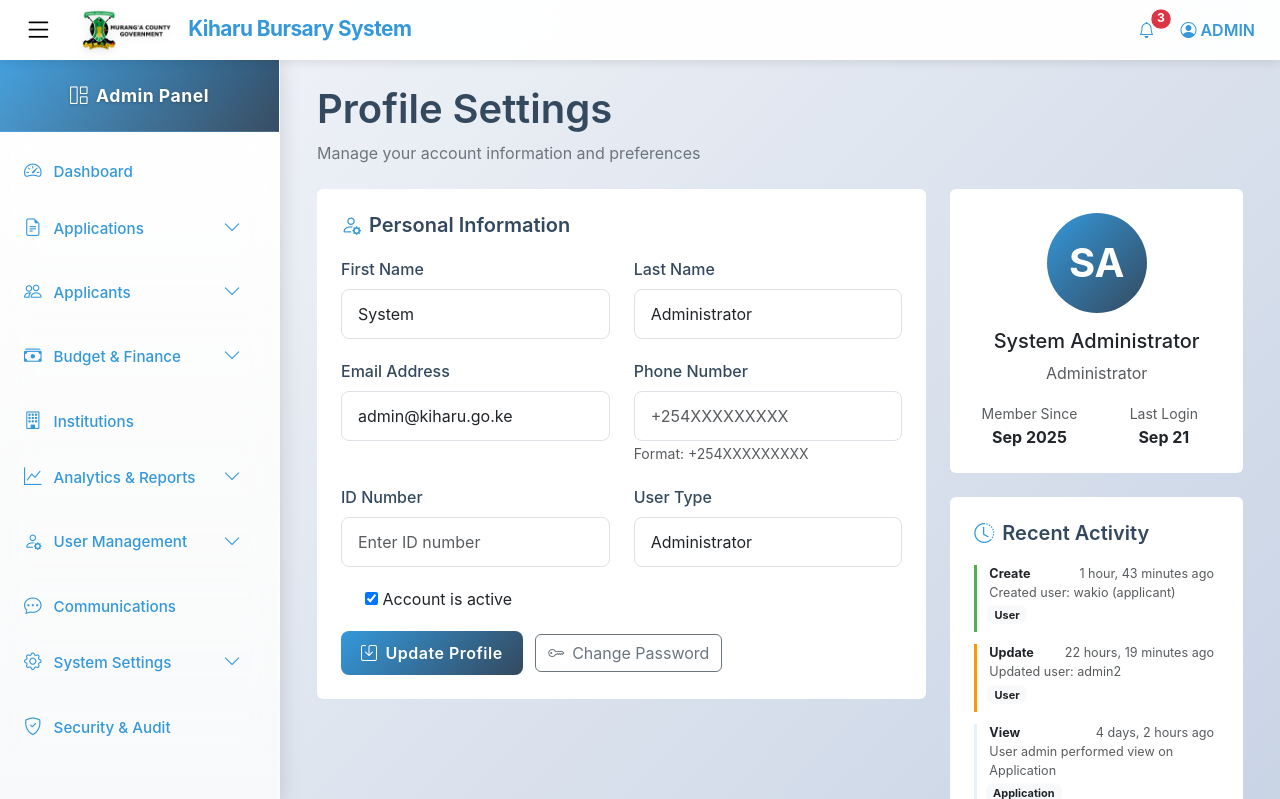
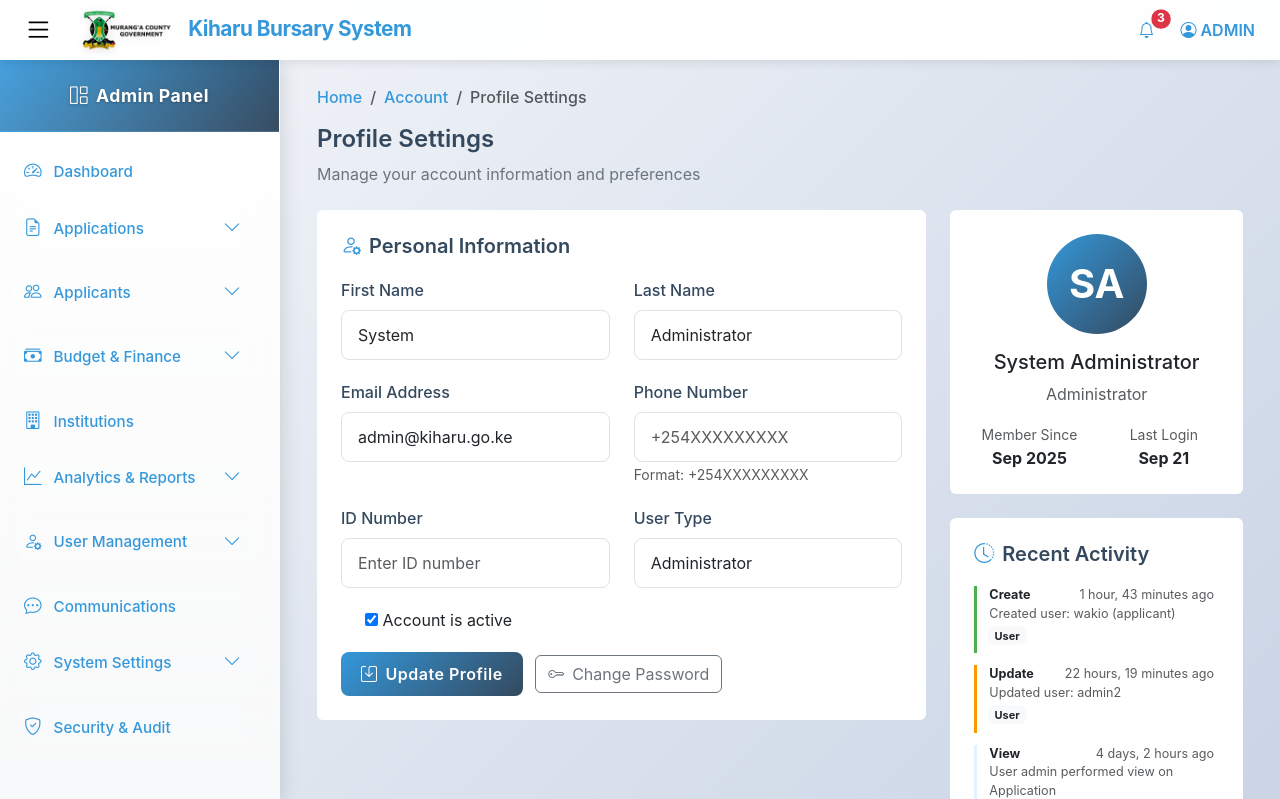
Before and after one commit to steve-ongera/kiharu-bursary-system, a Django app: page /admin-profile/ in a window 1280 px wide. Shown: the top 799 px of the page. Run offline with Django 5.2, Linux system fonts and the light colour scheme; a user stored in the database is signed in; data comes from the database, SQL or seed files in the repository.

Commit message:
made updates

```diff
--- a/templates/admin/profile_settings.html
+++ b/templates/admin/profile_settings.html
@@ -148,12 +148,29 @@
 <div class="container-fluid">
     <div class="row">
         <div class="col-12">
+            <!-- Breadcrumbs -->
+            <nav aria-label="breadcrumb">
+            <ol class="breadcrumb mb-3">
+                <li class="breadcrumb-item">
+                <a href="{% url 'admin_dashboard' %}">Home</a>
+                </li>
+                <li class="breadcrumb-item">
+                <a href="#">Account</a>
+                </li>
+                <li class="breadcrumb-item active" aria-current="page">
+                Profile Settings
+                </li>
+            </ol>
+            </nav>
+
+            <!-- Page header -->
             <div class="page-header">
-                <h1 class="page-title">Profile Settings</h1>
+                <h4 class="page-title">Profile Settings</h4>
                 <p class="page-subtitle">Manage your account information and preferences</p>
             </div>
         </div>
     </div>
+
 
     {% if messages %}
         <div class="row">
```
